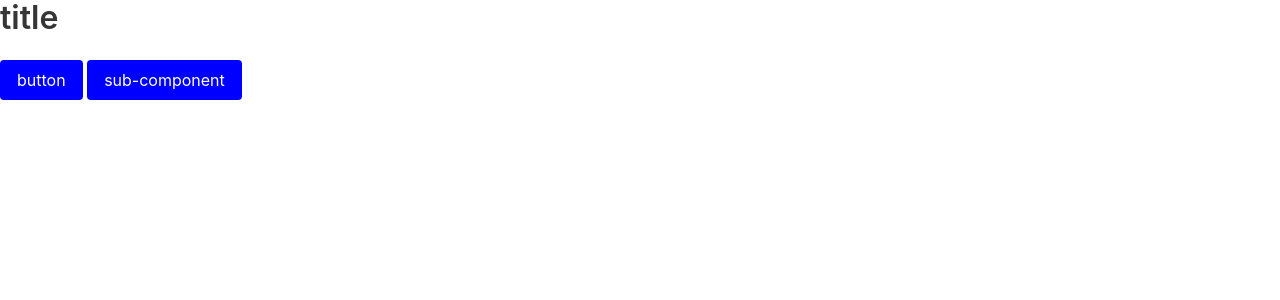
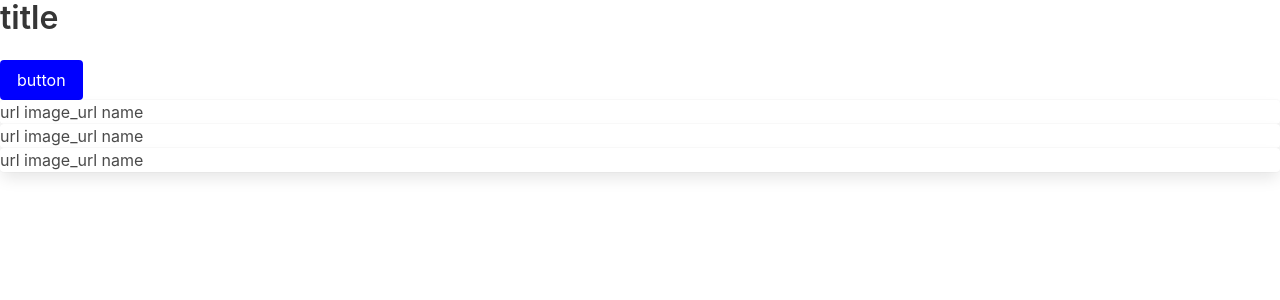
Before and after one commit to willdufault/goatmarks, a SvelteKit app: page / in a window 1280 px wide. Shown: the top 300 px of the page. Built offline with nearby package versions, Linux system fonts and the light colour scheme.

Commit message:
skeleton components added

```diff
--- a/src/routes/+page.svelte
+++ b/src/routes/+page.svelte
@@ -2,7 +2,7 @@
 <main>
 	<h1 class='title'>title</h1>
 	<button class='button is-danger'>button</button>
-	<Test></Test>
+	<Bookmarks></Bookmarks>
 </main>
 
 <!-- CSS. -->
@@ -10,5 +10,5 @@
 
 <!-- TypeScript. -->
 <script lang='ts'>
-	import Test from './test.svelte';
+	import Bookmarks from './bookmarks.svelte';
 </script>
--- /dev/null
+++ b/src/routes/bookmark.svelte
@@ -0,0 +1,18 @@
+<!-- HTML. -->
+<main>
+	<div class='card'>
+		{url}
+		{image_url}
+		{name}
+	</div>
+</main>
+
+<!-- CSS. -->
+<style></style>
+
+<!-- TypeScript. -->
+<script lang='ts'>
+	export let url: string;
+	export let image_url: string;
+	export let name: string;
+</script>
--- /dev/null
+++ b/src/routes/bookmarks.svelte
@@ -0,0 +1,14 @@
+<!-- HTML. -->
+<main>
+	{#each {length: 3} as i}
+		<Bookmark name={'name'} url={'url'} image_url={'image_url'}></Bookmark>
+	{/each}
+</main>
+
+<!-- CSS. -->
+<style></style>
+
+<!-- TypeScript. -->
+<script lang='ts'>
+	import Bookmark from './bookmark.svelte';
+</script>
--- a/src/routes/test.svelte
+++ /dev/null
@@ -1 +0,0 @@
-<button class='button is-danger'>sub-component</button>
```
Also changed, not shown: src/routes/clock.svelte (added, +8 -0 lines), src/routes/navigation-bar.svelte (added, +8 -0 lines).
